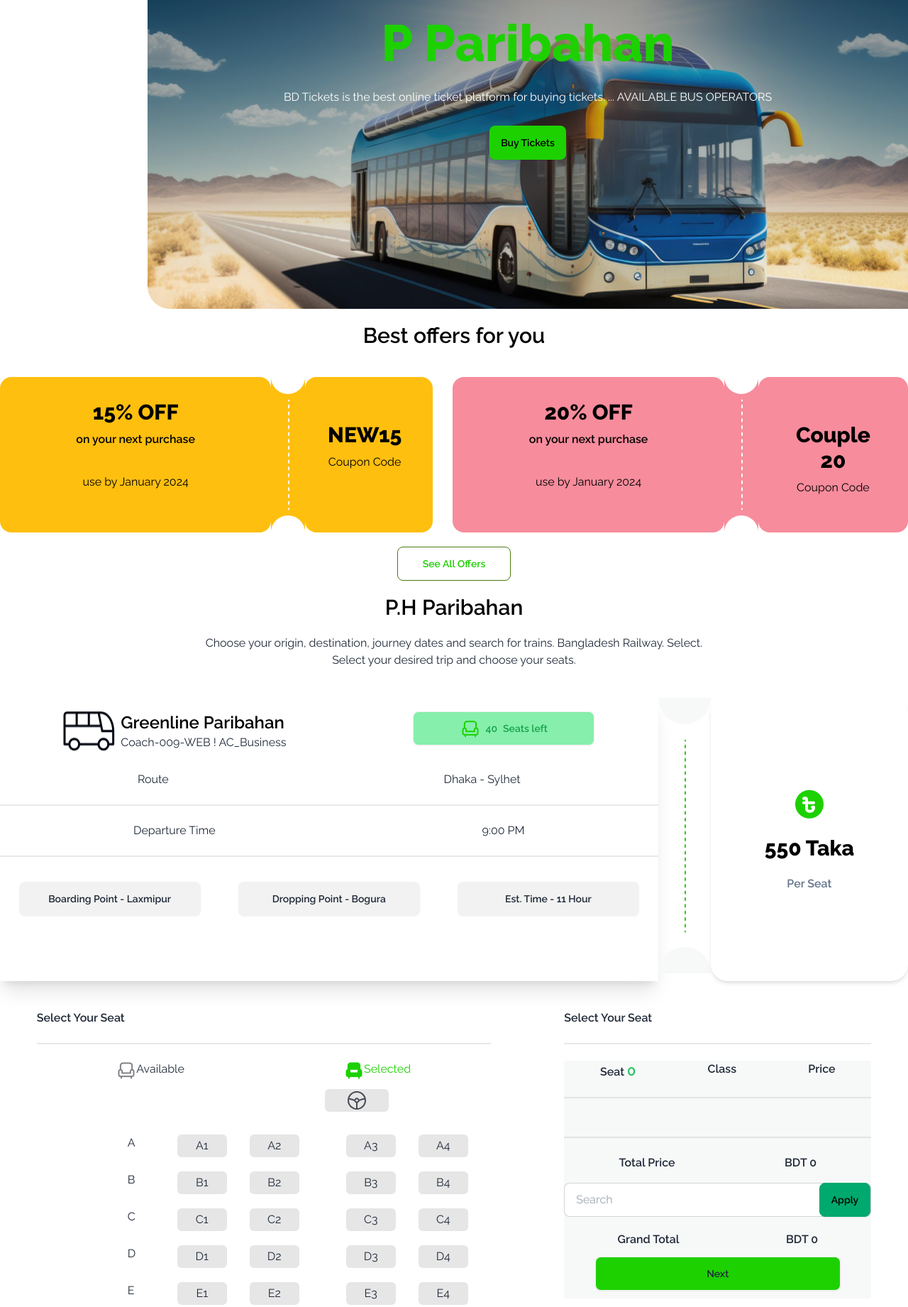
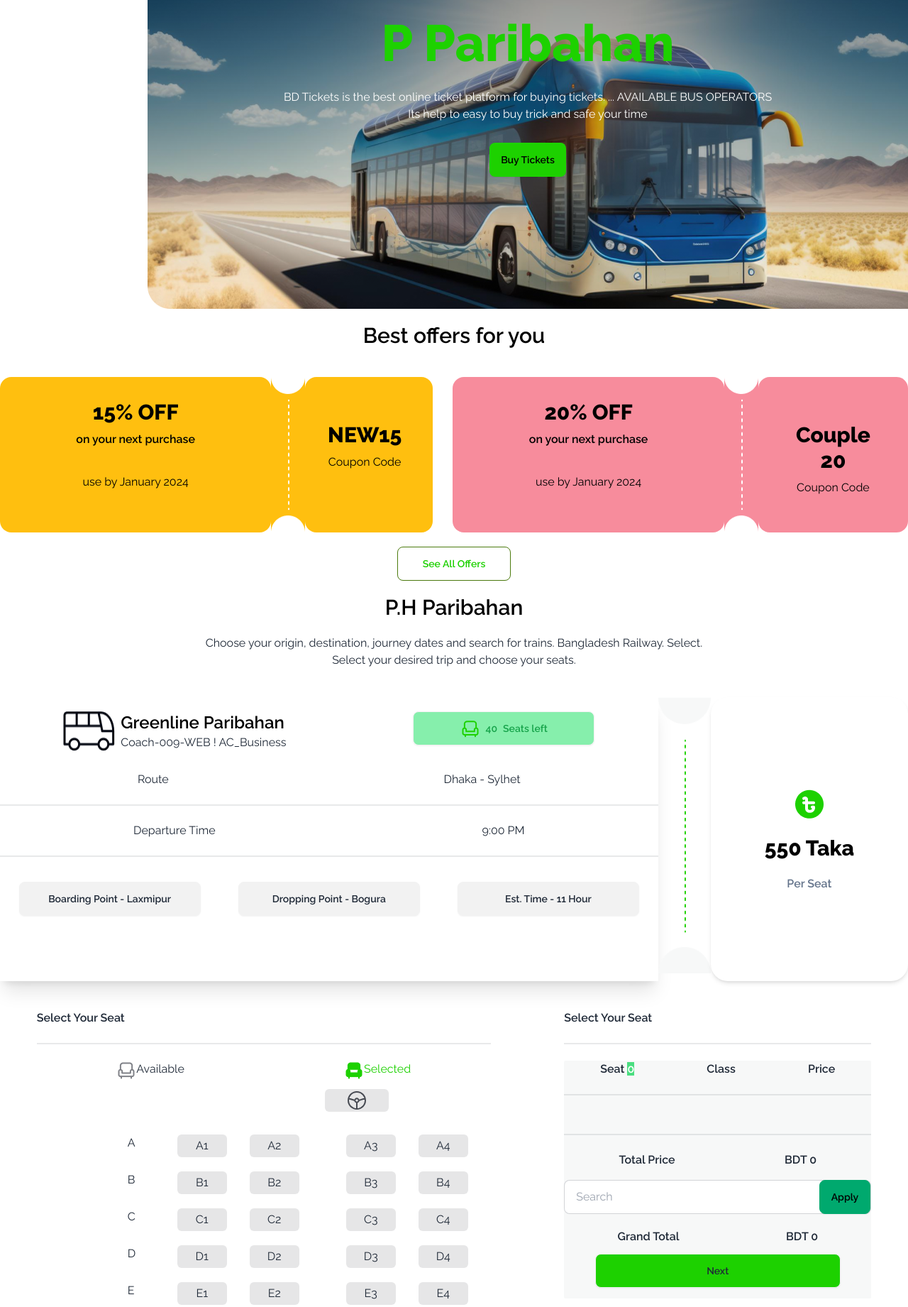
Before and after one commit to mizanurrahman70/Bus-ticketing, a plain HTML site: page index.html in a window 1280 px wide. Shown: the part 181-2022 px from the top of the page at 71% size. Drawn offline with nearby package versions, Linux system fonts and the light colour scheme.

Commit message:
assinment basic alhamdulillah complete

```diff
--- a/index.html
+++ b/index.html
@@ -39,14 +39,14 @@
       <section class="container mx-auto justify-center">
         <div class="banner h-[550px] ml-52 bg-no-repeat">
           <div
-            class="text-white flex flex-col text-center items-center justify-cente h-[550px] my-auto gap-7"
+            class="text-whitetext-white flex flex-col text-center items-center justify-cente h-[550px] my-auto gap-7"
           >
             <h1 class="text-7xl font-extrabold mt-10">
               End-to-End Travel with
             </h1>
             <h2 class="text-7xl font-extrabold text-[#1DD100]">P Paribahan</h2>
-            <p class="w-[691px]">
-              BD Tickets is the best online ticket platform for buying tickets. ... AVAILABLE BUS OPERATORS
+            <p class="w-[691px] text-white">
+              BD Tickets is the best online ticket platform for buying tickets. ... AVAILABLE BUS OPERATORS Its help to easy to buy trick and safe your time
             </p>
             <a href="#tricket-id"><button
               class="btn btn-secondary text-black bg-[#1DD100] border-none"
@@ -235,9 +235,8 @@
             <li class=" w-[70px] h-8 bg-[#E6E6E7] flex rounded-md justify-center items-center">I2</li>
             <li class=" w-[70px] h-8 bg-[#E6E6E7] flex rounded-md justify-center items-center">J2</li>
           </div>
-
           </div>
-<!-- shit two  -->
+<!--bg-[#1DD100]  -->
 
 <div class="flex gap-8">
   <div class="gap-y-5">
@@ -283,7 +282,7 @@
        <!-- div litle containern  -->
        <div class="w-[433px] h-[335px] rounded-sm bg-[#F7F8F8]">
         <di class="flex justify-around">
-          <h3 class=" font-semibold">Seat <span id="positve-shit" class="text-green-500 font-semibold text-xl">0</span></h3>
+          <h3 class=" font-semibold">Seat <span id="positve-shit" class=" bg-green-400 font-semibold  text-white w-4  ">0</span></h3>
           <h3 class=" font-semibold">Class</h3>
           <h3 class=" font-semibold">Price</h3>
         </di>
--- a/js/script.js
+++ b/js/script.js
@@ -35,10 +35,10 @@ for (const seclet of seclets) {
       showsShit("shit", value);
       setClass("set-class");
       money("set-money");
-      seclet.classList.add("bg-amber-200");
+      seclet.classList.add("bg-green-300");
     }
     else{
-
+    return alert('maximun you scelete 4 Shit')
     }
 
   });
```
Lines whose indentation alone changed are shown as unchanged.
